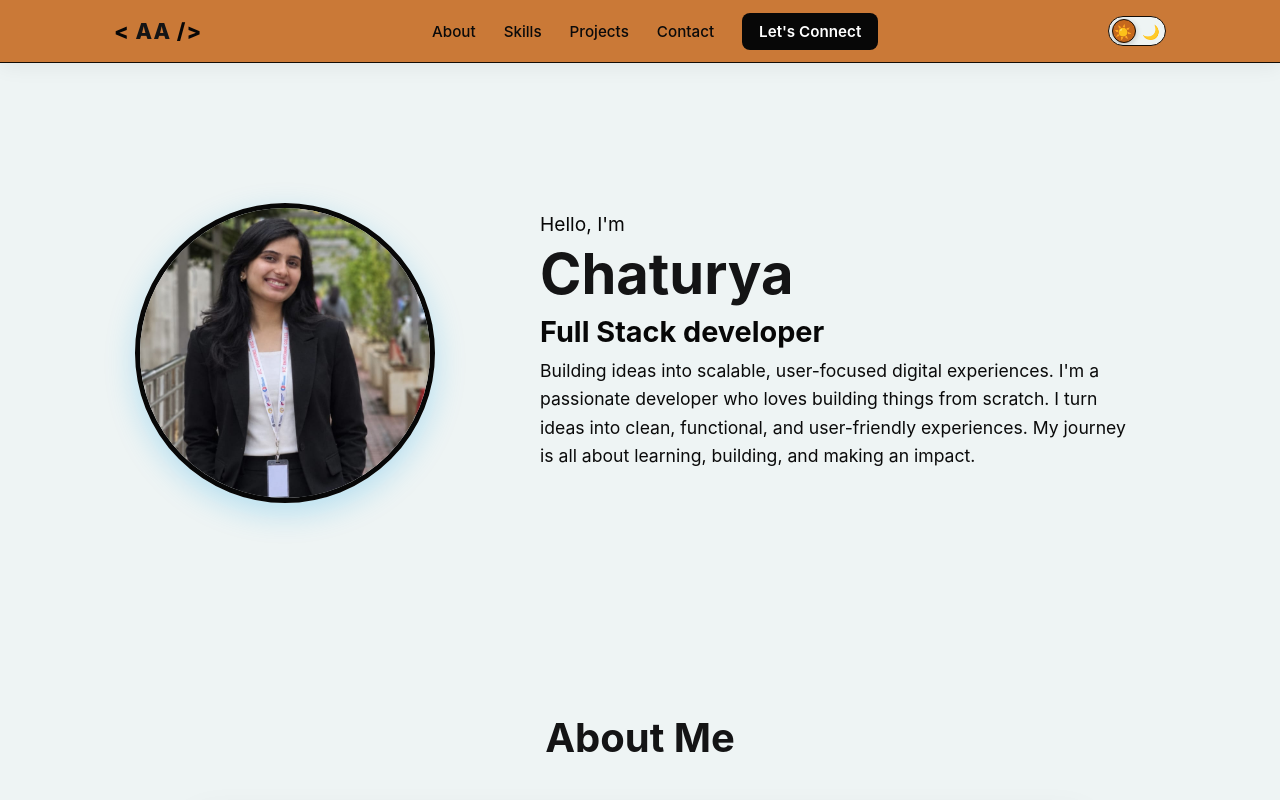
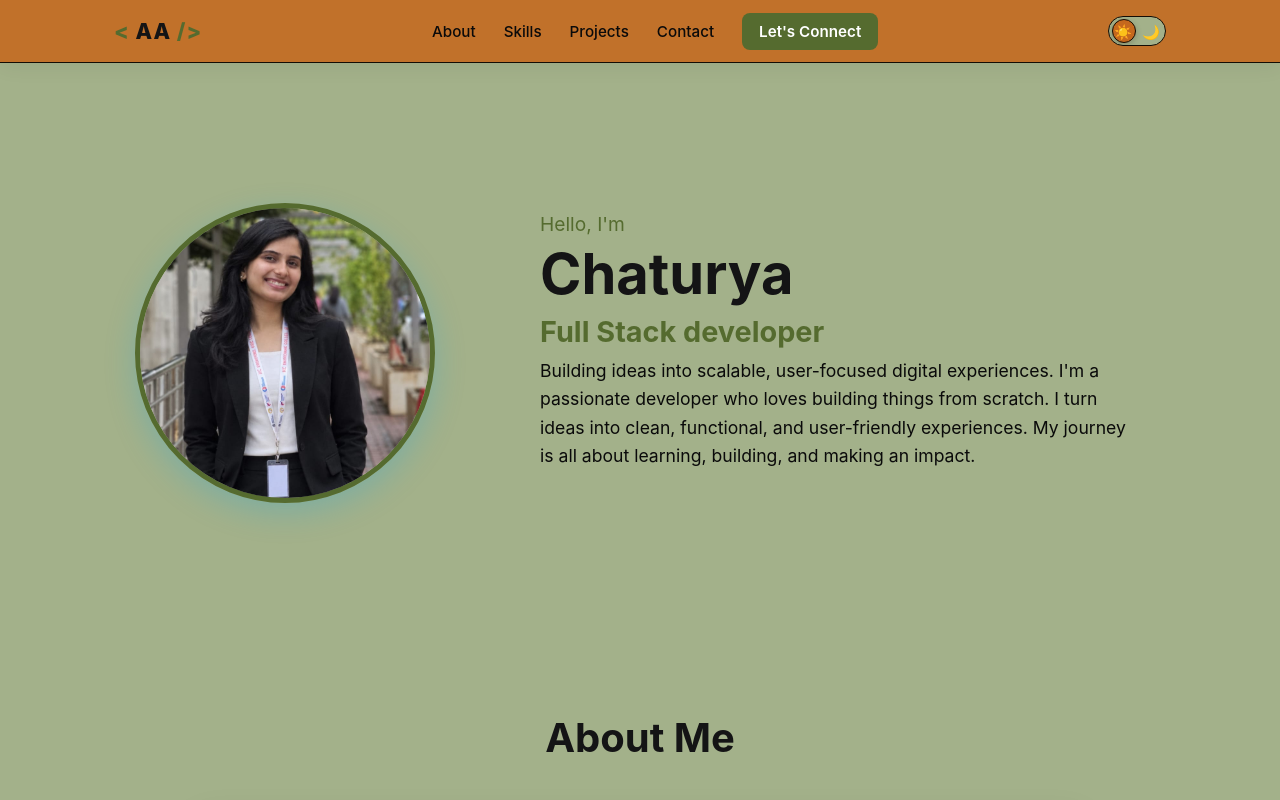
Before and after one commit to mohhhan/Chaturya-__portfolio, a React (Vite) app: page / in a window 1280 px wide. Shown: the top 800 px of the page. Built offline with nearby package versions, Linux system fonts and the light colour scheme.

Commit message:
Change color variables in index.css
Updated background and primary color variables.

```diff
--- a/src/index.css
+++ b/src/index.css
@@ -3,10 +3,10 @@
     font-synthesis: none;
     text-rendering: optimizeLegibility;
 
-    --bg: #eef4f4;
+    --bg: #A3B18A;
     --text: #0a0a0a;
     --heading: #141415;
-    --primary: #070707;
+    --primary: #556B2F;
     --surface: #c5681d;
     --border: #140c04;
 }
```
